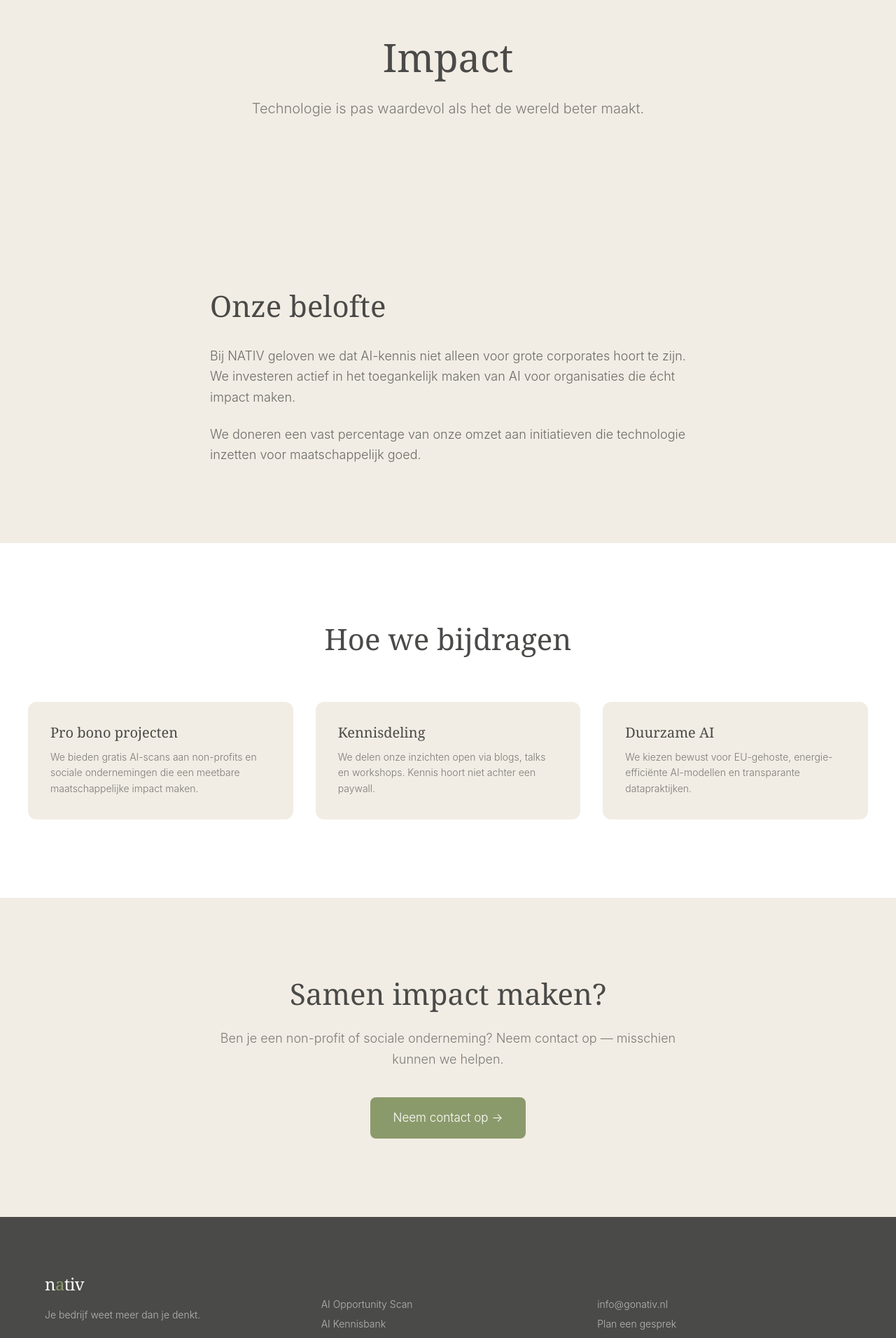
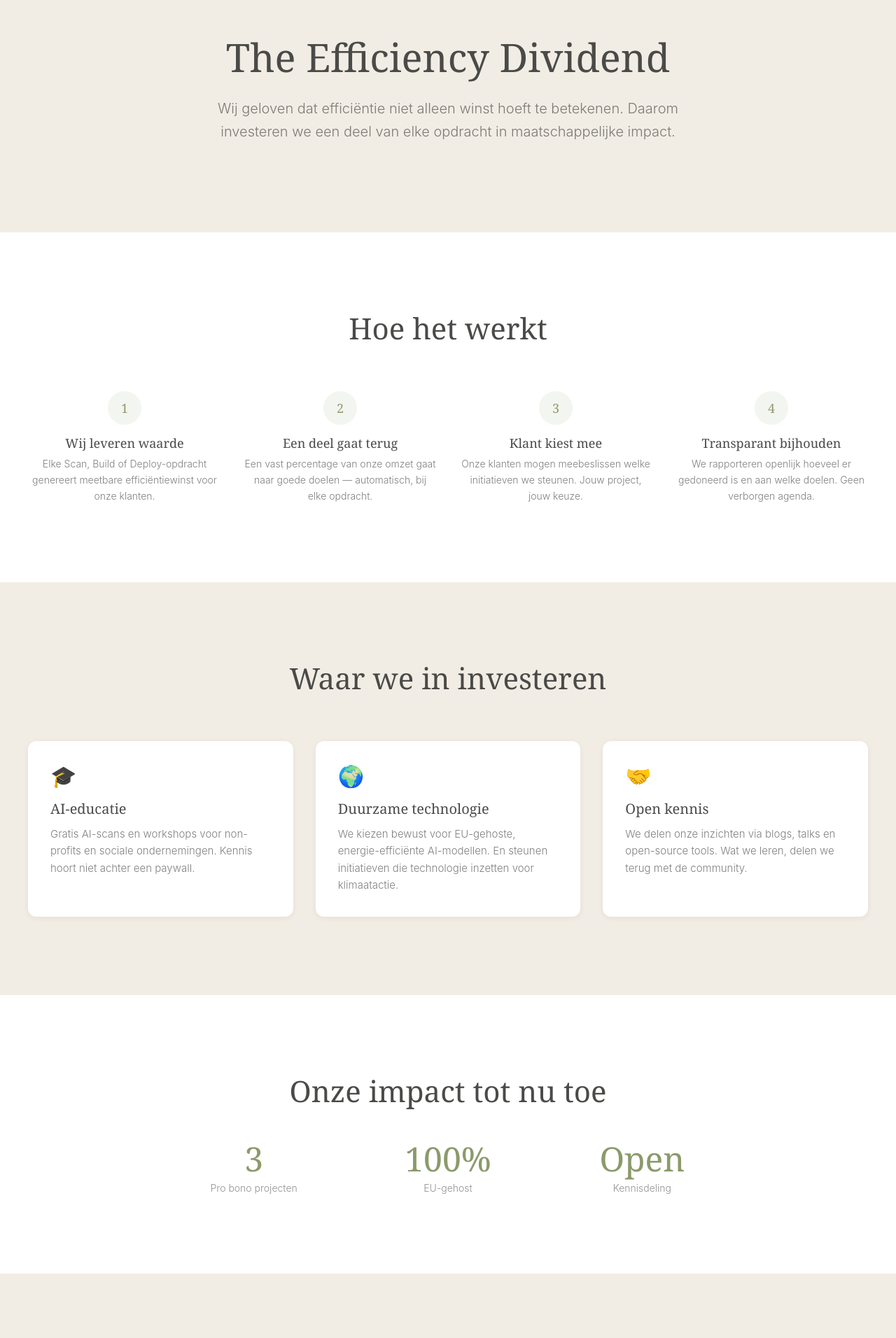
Before and after one commit to henryaoturner-art/nativ-website, a Next.js app: page /impact in a window 1280 px wide. Shown: the part 160-2072 px from the top of the page at 70% size. Built offline with nearby package versions, Linux system fonts and the light colour scheme.

Commit message:
fix: larger logo, improved impact page, footer links for impact/security

```diff
--- a/src/app/impact/page.tsx
+++ b/src/app/impact/page.tsx
@@ -3,9 +3,9 @@ import Link from "next/link";
 import FadeIn from "@/components/FadeIn";
 
 export const metadata: Metadata = {
-  title: "Impact",
+  title: "Impact | NATIV",
   description:
-    "Hoe NATIV bijdraagt aan een betere wereld. Technologie inzetten voor maatschappelijke impact.",
+    "Hoe NATIV bijdraagt aan een betere wereld. Elke opdracht draagt bij aan maatschappelijke impact.",
 };
 
 export default function ImpactPage() {
@@ -16,68 +16,55 @@ export default function ImpactPage() {
         <div className="max-w-[800px] mx-auto text-center">
           <FadeIn>
             <h1 className="font-serif text-4xl md:text-5xl lg:text-[56px] leading-[1.15] text-grey">
-              Impact
+              The Efficiency Dividend
             </h1>
           </FadeIn>
           <FadeIn delay={200}>
-            <p className="mt-6 text-lg md:text-xl font-light text-grey/70 leading-relaxed">
-              Technologie is pas waardevol als het de wereld beter maakt.
+            <p className="mt-6 text-lg md:text-xl font-light text-grey/70 leading-relaxed max-w-2xl mx-auto">
+              Wij geloven dat efficiëntie niet alleen winst hoeft te betekenen.
+              Daarom investeren we een deel van elke opdracht in maatschappelijke impact.
             </p>
           </FadeIn>
         </div>
       </section>
 
-      {/* Our Commitment */}
-      <section className="py-20 md:py-28 px-6">
-        <div className="max-w-[680px] mx-auto">
-          <FadeIn>
-            <h2 className="font-serif text-3xl md:text-[42px] leading-tight">
-              Onze belofte
-            </h2>
-          </FadeIn>
-          <FadeIn delay={150}>
-            <div className="mt-8 space-y-6 text-lg font-light leading-relaxed text-grey/80">
-              <p>
-                Bij NATIV geloven we dat AI-kennis niet alleen voor grote
-                corporates hoort te zijn. We investeren actief in het
-                toegankelijk maken van AI voor organisaties die écht impact
-                maken.
-              </p>
-              <p>
-                We doneren een vast percentage van onze omzet aan initiatieven
-                die technologie inzetten voor maatschappelijk goed.
-              </p>
-            </div>
-          </FadeIn>
-        </div>
-      </section>
-
-      {/* How We Give Back */}
+      {/* How It Works */}
       <section className="py-20 md:py-28 px-6 bg-white">
         <div className="max-w-[1200px] mx-auto">
           <FadeIn>
             <h2 className="font-serif text-3xl md:text-[42px] leading-tight text-center mb-16">
-              Hoe we bijdragen
+              Hoe het werkt
             </h2>
           </FadeIn>
-          <div className="grid grid-cols-1 md:grid-cols-3 gap-8">
+          <div className="grid grid-cols-1 md:grid-cols-4 gap-8">
             {[
               {
-                title: "Pro bono projecten",
-                desc: "We bieden gratis AI-scans aan non-profits en sociale ondernemingen die een meetbare maatschappelijke impact maken.",
+                step: "1",
+                title: "Wij leveren waarde",
+                desc: "Elke Scan, Build of Deploy-opdracht genereert meetbare efficiëntiewinst voor onze klanten.",
               },
               {
-                title: "Kennisdeling",
-                desc: "We delen onze inzichten open via blogs, talks en workshops. Kennis hoort niet achter een paywall.",
+                step: "2",
+                title: "Een deel gaat terug",
+                desc: "Een vast percentage van onze omzet gaat naar goede doelen — automatisch, bij elke opdracht.",
               },
               {
-                title: "Duurzame AI",
-                desc: "We kiezen bewust voor EU-gehoste, energie-efficiënte AI-modellen en transparante datapraktijken.",
+                step: "3",
+                title: "Klant kiest mee",
+                desc: "Onze klanten mogen meebeslissen welke initiatieven we steunen. Jouw project, jouw keuze.",
+              },
+              {
+                step: "4",
+                title: "Transparant bijhouden",
+                desc: "We rapporteren openlijk hoeveel er gedoneerd is en aan welke doelen. Geen verborgen agenda.",
               },
             ].map((item, i) => (
-              <FadeIn key={item.title} delay={i * 150}>
-                <div className="bg-cream rounded-xl p-8 h-full">
-                  <h3 className="font-serif text-xl mb-3">{item.title}</h3>
+              <FadeIn key={item.step} delay={i * 150}>
+                <div className="text-center">
+                  <div className="w-12 h-12 rounded-full bg-sage/10 flex items-center justify-center mx-auto mb-4">
+                    <span className="text-sage font-serif text-lg">{item.step}</span>
+                  </div>
+                  <h3 className="font-serif text-lg mb-2">{item.title}</h3>
                   <p className="text-grey/70 font-light leading-relaxed text-sm">
                     {item.desc}
                   </p>
@@ -85,6 +72,73 @@ export default function ImpactPage() {
               </FadeIn>
             ))}
           </div>
+        </div>
+      </section>
+
+      {/* Focus Areas */}
+      <section className="py-20 md:py-28 px-6">
+        <div className="max-w-[1200px] mx-auto">
+          <FadeIn>
+            <h2 className="font-serif text-3xl md:text-[42px] leading-tight text-center mb-16">
+              Waar we in investeren
+            </h2>
+          </FadeIn>
+          <div className="grid grid-cols-1 md:grid-cols-3 gap-8">
+            {[
+              {
+                emoji: "🎓",
+                title: "AI-educatie",
+                desc: "Gratis AI-scans en workshops voor non-profits en sociale ondernemingen. Kennis hoort niet achter een paywall.",
+              },
+              {
+                emoji: "🌍",
+                title: "Duurzame technologie",
+                desc: "We kiezen bewust voor EU-gehoste, energie-efficiënte AI-modellen. En steunen initiatieven die technologie inzetten voor klimaatactie.",
+              },
+              {
+                emoji: "🤝",
+                title: "Open kennis",
+                desc: "We delen onze inzichten via blogs, talks en open-source tools. Wat we leren, delen we terug met de community.",
+              },
+            ].map((item, i) => (
+              <FadeIn key={item.title} delay={i * 150}>
+                <div className="bg-white rounded-xl p-8 h-full shadow-[0_2px_8px_rgba(0,0,0,0.06)]">
+                  <span className="text-3xl">{item.emoji}</span>
+                  <h3 className="font-serif text-xl mt-4 mb-3">{item.title}</h3>
+                  <p className="text-grey/70 font-light leading-relaxed text-[15px]">
+                    {item.desc}
+                  </p>
+                </div>
+              </FadeIn>
+            ))}
+          </div>
+        </div>
+      </section>
+
+      {/* Stats */}
+      <section className="py-20 md:py-28 px-6 bg-white">
+        <div className="max-w-[800px] mx-auto text-center">
+          <FadeIn>
+            <h2 className="font-serif text-3xl md:text-[42px] leading-tight mb-12">
+              Onze impact tot nu toe
+            </h2>
+          </FadeIn>
+          <FadeIn delay={200}>
+            <div className="grid grid-cols-1 md:grid-cols-3 gap-8">
+              <div>
+                <p className="text-4xl md:text-5xl font-serif text-sage">3</p>
+                <p className="mt-2 text-sm text-grey/60 font-light">Pro bono projecten</p>
+              </div>
+              <div>
+                <p className="text-4xl md:text-5xl font-serif text-sage">100%</p>
+                <p className="mt-2 text-sm text-grey/60 font-light">EU-gehost</p>
+              </div>
+              <div>
+                <p className="text-4xl md:text-5xl font-serif text-sage">Open</p>
+                <p className="mt-2 text-sm text-grey/60 font-light">Kennisdeling</p>
+              </div>
+            </div>
+          </FadeIn>
         </div>
       </section>
 
@@ -98,8 +152,8 @@ export default function ImpactPage() {
           </FadeIn>
           <FadeIn delay={150}>
             <p className="mt-6 text-lg font-light text-grey/70 leading-relaxed">
-              Ben je een non-profit of sociale onderneming? Neem contact op —
-              misschien kunnen we helpen.
+              Ben je een non-profit of sociale onderneming? Of wil je als klant
+              meebeslissen waar jouw efficiency dividend naartoe gaat? Neem contact op.
             </p>
           </FadeIn>
           <FadeIn delay={300}>
--- a/src/components/Footer.tsx
+++ b/src/components/Footer.tsx
@@ -34,6 +34,16 @@ export default function Footer() {
               <li>
                 <Link href="/diensten" className="text-white/60 hover:text-white transition-colors">
                   Digitale Collega&apos;s
+                </Link>
+              </li>
+              <li>
+                <Link href="/impact" className="text-white/60 hover:text-white transition-colors">
+                  Impact
+                </Link>
+              </li>
+              <li>
+                <Link href="/security" className="text-white/60 hover:text-white transition-colors">
+                  Security & Privacy
                 </Link>
               </li>
             </ul>
--- a/src/components/Logo.tsx
+++ b/src/components/Logo.tsx
@@ -3,7 +3,7 @@ import Link from "next/link";
 export default function Logo({ light = false }: { light?: boolean }) {
   const baseColor = light ? "text-white" : "text-grey";
   return (
-    <Link href="/" className={`font-serif text-2xl tracking-tight ${baseColor} no-underline`} aria-label="Nativ — naar homepage">
+    <Link href="/" className={`font-serif text-3xl md:text-4xl tracking-tight ${baseColor} no-underline`} aria-label="Nativ — naar homepage">
       n<span className="text-sage">a</span>tiv
     </Link>
   );
```
